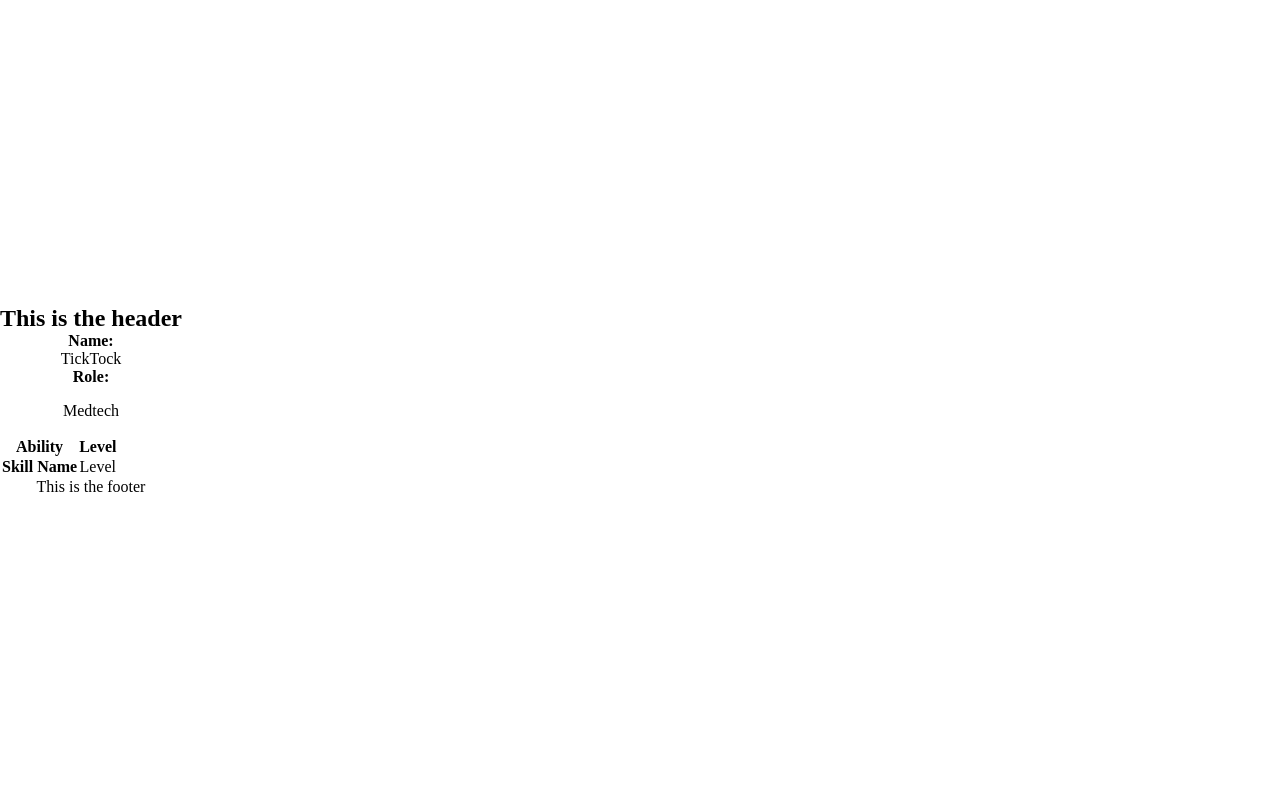
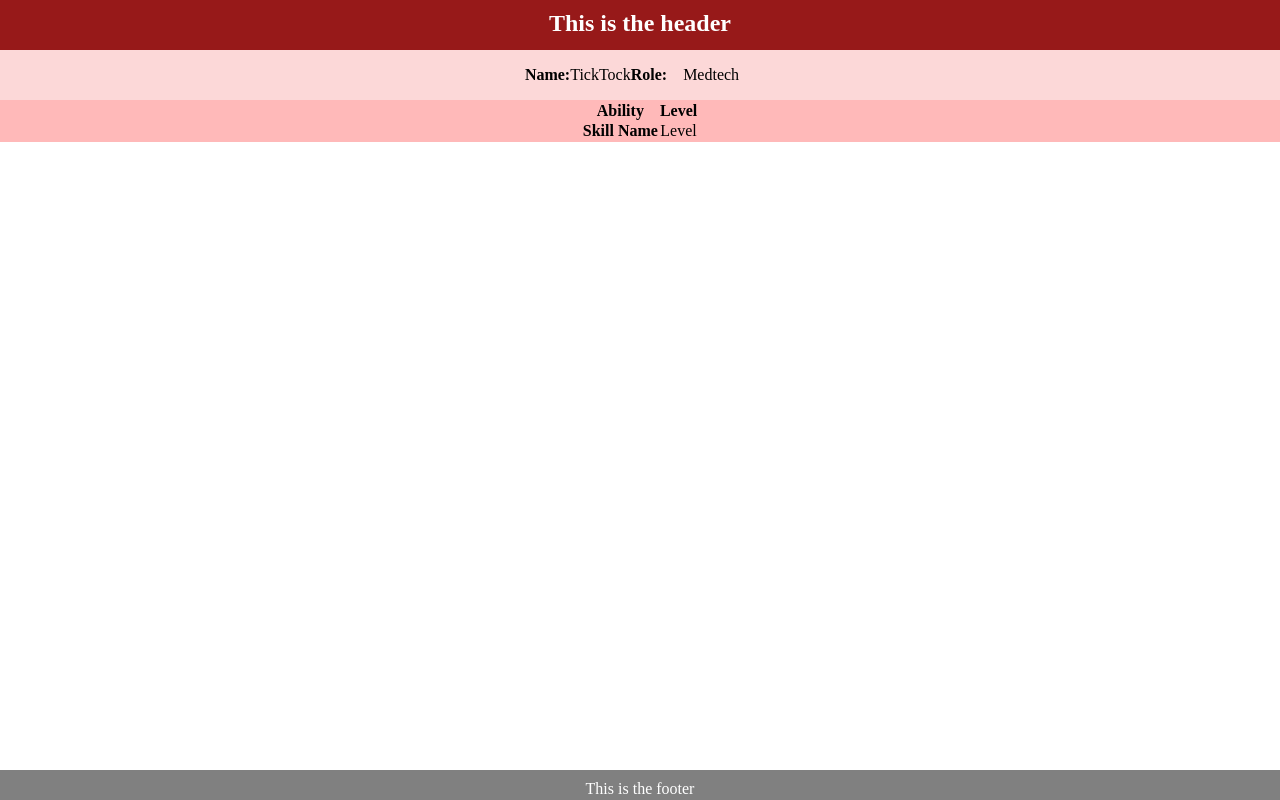
Before and after one commit to DaisyEverard/Cyberpunk-red, a React (Vite) app: page / in a window 1280 px wide. Built offline with nearby package versions, Linux system fonts and the light colour scheme.

Commit message:
add ContextProvider

```diff
--- a/src/App.jsx
+++ b/src/App.jsx
@@ -1,17 +1,27 @@
 import Header from "./components/Header";
 import Footer from "./components/Footer";
 import "./style/App.css";
+import './style/index.css'
 import Profile from "./components/Profile";
 import RoleAbility from "./components/RoleAbility";
+import { createContext, useState } from "react";
+
+
+const Context = createContext();
+const ContextProvider = ({children}) => {
+  const value = useState("old");
+  return <Context.Provider value={value} children={children} />;
+};
 
 function App() {
   return (
     <>
+    <ContextProvider>
     <Header/>
     <Profile/>
     <RoleAbility/>
     <Footer/>
-
+    </ContextProvider>
     </>
   );
 }
--- a/src/components/Footer.jsx
+++ b/src/components/Footer.jsx
@@ -1,7 +1,7 @@
 export default function Footer () {
     return (
-        <>
+        <div id="footer">
         <p>This is the footer</p>
-        </>
+        </ div>
     )
 }
--- a/src/components/Header.jsx
+++ b/src/components/Header.jsx
@@ -1,7 +1,7 @@
 export default function Header () {
     return (
-        <>
-        <h2>This is the header</h2>
-        </>
+        <div id="header">
+          <h2>This is the header</h2>
+        </div>
     )
 }
--- a/src/components/Profile.jsx
+++ b/src/components/Profile.jsx
@@ -3,16 +3,17 @@ import DropdownCell from "../utils/DropdownCell"
 import SimpleEditableTextCell from "../utils/SimpleEditableTextCell"
 import rolesJson from "../data/roles.json"
 import useRole from "../hooks/useRole"
+import "../style/profile.css"
 
 export default function Profile() {
     const [name, setName] = useState("TickTock")
     const [role, setRole] = useRole()
     const allRoles = Object.keys(rolesJson)
 
-    return <>
+    return <div id="profile" className="flexRow">
     <h4>Name:</h4>
     <SimpleEditableTextCell startText={name} setText={setName}/>
     <h4>Role:</h4>
     <DropdownCell currentItem={role} itemSetter={setRole} optionsList={allRoles}></DropdownCell>
-    </>
+    </div>
 }
--- a/src/components/RoleAbility.jsx
+++ b/src/components/RoleAbility.jsx
@@ -1,15 +1,23 @@
+import "../style/roleAbility.css"
+
 export default function RoleAbility() {
 
     return (
-        <table>
+        <div id="roleAbility" className="flexRow">
+            <table>
             <thead>
+                <tr>
                 <th>Ability</th>
                 <th>Level</th>
+                </tr>
             </thead>
             <tbody>
+                <tr>
                 <th>Skill Name</th>
                 <td>Level</td>
+                </tr>
             </tbody>
         </table>
+        </div>
     )
 }
--- a/src/style/App.css
+++ b/src/style/App.css
@@ -1,5 +1,19 @@
-* {
-  padding: 0;
-  margin: 0;
-  text-align: center;
+
+#header, #footer {
+  position: absolute;
+  background: var(--dark-red-bg);
+  color: white;
+  width: 100vw;
+  padding: 10px;
 }
+
+#header {
+  top: 0;
+  height: 50px;
+}
+
+#footer {
+  bottom: 0;
+  background-color: grey;
+  height: 30px;
+}
--- a/src/style/index.css
+++ b/src/style/index.css
@@ -1,12 +1,26 @@
 :root {
   --dark-red-bg: #971919;
-  --light-red-bg: #dba0a0;
+  --light-red-bg-1: #fcd8d8;
+  --light-red-bg-2: #ffb9b9;
 }
 
 body {
-  margin: 0;
-  display: flex;
-  place-items: center;
+  padding-top: 50px;
   min-width: 320px;
   min-height: 100vh;
 }
+
+* {
+  padding: 0;
+  margin: 0;
+  text-align: center;
+  box-sizing: border-box;
+}
+
+.flexRow {
+  display: flex;
+  flex-direction: row;
+  align-items: center;
+  justify-content: center;
+  min-width: 100vw;
+}
--- /dev/null
+++ b/src/style/profile.css
@@ -0,0 +1,3 @@
+#profile {
+    background-color: var(--light-red-bg-1);
+}
--- /dev/null
+++ b/src/style/roleAbility.css
@@ -0,0 +1,3 @@
+#roleAbility {
+    background-color: var(--light-red-bg-2);
+}
--- a/src/utils/dropdownCell.css
+++ b/src/utils/dropdownCell.css
@@ -35,4 +35,4 @@
   .dropdown:hover .dropdown-content {display: block;}
 
   /* Change the background color of the dropdown button when the dropdown content is shown */
-  .dropdown:hover .dropbtn {background-color: var(--light-red-bg);}
+  .dropdown:hover .dropbtn {background-color: var(--light-red-bg-1);}
```
